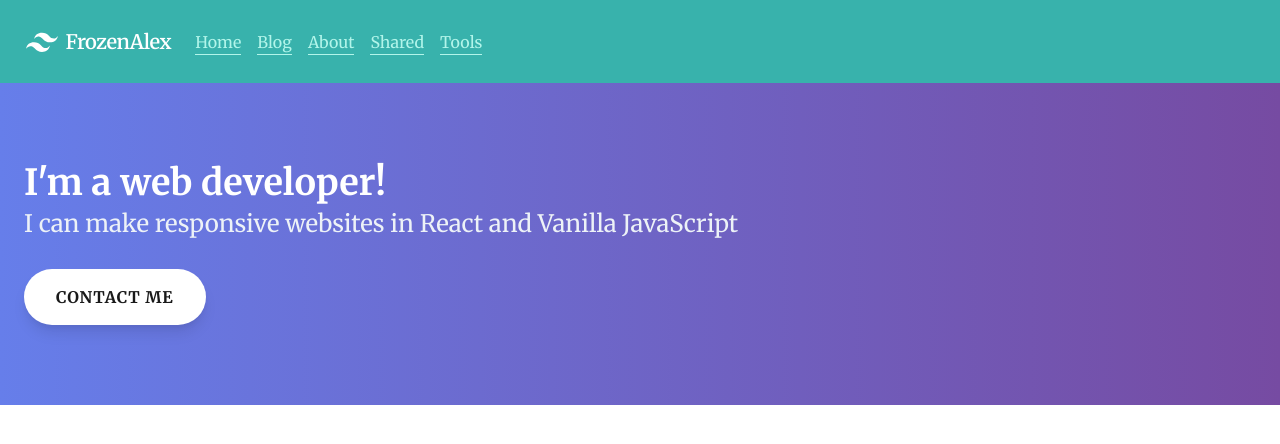
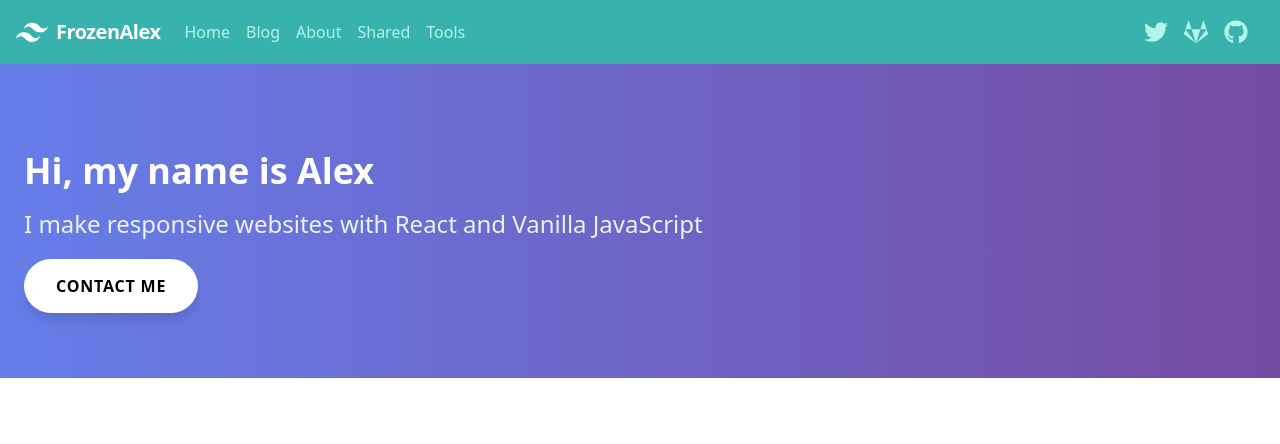
Before and after one commit to Ratstail91/frozenalex.github.io, a Gatsby site: page / in a window 1280 px wide. Built offline with nearby package versions, Linux system fonts and the light colour scheme; Gatsby itself is replaced by a stand-in of ours; some packages are replaced by stand-ins of ours.

Commit message:
Add social icons and rename to jsx

```diff
--- a/gatsby-browser.js
+++ b/gatsby-browser.js
@@ -1,5 +1,3 @@
 // custom typefaces
-import "typeface-montserrat"
-import "typeface-merriweather"
 
 import "prismjs/themes/prism.css"
--- a/gatsby-config.js
+++ b/gatsby-config.js
@@ -86,12 +86,6 @@ module.exports = {
     },
     `gatsby-plugin-react-helmet`,
     {
-      resolve: `gatsby-plugin-typography`,
-      options: {
-        pathToConfigModule: `src/utils/typography`,
-      },
-    },
-    {
       resolve: `gatsby-plugin-postcss`,
       options: {
         postCssPlugins: [
--- a/gatsby-node.js
+++ b/gatsby-node.js
@@ -4,7 +4,7 @@ const { createFilePath } = require(`gatsby-source-filesystem`)
 exports.createPages = async ({ graphql, actions }) => {
   const { createPage } = actions
 
-  const blogPost = path.resolve(`./src/templates/blog-post.js`)
+  const blogPost = path.resolve(`./src/templates/blog-post.jsx`)
   const result = await graphql(
     `
       {
--- a/package.json
+++ b/package.json
@@ -8,6 +8,9 @@
     "url": "https://github.com/gatsbyjs/gatsby/issues"
   },
   "dependencies": {
+    "@types/node": "^13.9.2",
+    "@types/react": "^16.9.23",
+    "@types/react-dom": "^16.9.5",
     "cssnano": "^4.1.10",
     "cwebp-bin": "^5.1.0",
     "gatsby": "^2.19.45",
@@ -19,6 +22,7 @@
     "gatsby-plugin-postcss": "^2.1.22",
     "gatsby-plugin-react-helmet": "^3.1.24",
     "gatsby-plugin-sharp": "^2.4.13",
+    "gatsby-plugin-typescript": "^2.2.5",
     "gatsby-plugin-typography": "^2.3.25",
     "gatsby-remark-copy-linked-files": "^2.1.40",
     "gatsby-remark-images": "^3.1.50",
@@ -36,6 +40,7 @@
     "react": "^16.12.0",
     "react-dom": "^16.12.0",
     "react-helmet": "^5.2.1",
+    "react-icons": "^3.9.0",
     "react-typography": "^0.16.19",
     "tailwindcss": "^1.2.0",
     "typeface-merriweather": "0.0.72",
--- a/src/components/header.jsx
+++ b/src/components/header.jsx
@@ -1,5 +1,7 @@
 import React from "react"
 import { Link } from "gatsby"
+
+import { FaBeer, FaTwitter, FaTwitch, FaGithub, FaGitlab } from 'react-icons/fa';
 
 class Header extends React.Component {
     constructor(props) {
@@ -23,21 +25,36 @@ class Header extends React.Component {
                             <svg class="fill-current h-3 w-3" viewBox="0 0 20 20" xmlns="http://www.w3.org/2000/svg"><title>Menu</title><path d="M0 3h20v2H0V3zm0 6h20v2H0V9zm0 6h20v2H0v-2z" /></svg>
                         </button>
                     </div>
-                    <div class={`w-full block flex-grow lg:flex lg:items-center lg:w-auto ${this.state.open ? "":"hidden"}`} >
-                        <div class="text-md lg:flex-grow">
+                    <div class={`w-full block flex-grow lg:flex lg:items-center lg:w-auto ${this.state.open ? "" : "hidden"}`} >
+                        <div class="text-md lg:flex-grow flex">
                             <Link className="block mt-4 lg:inline-block lg:mt-0 text-teal-200 hover:text-white mr-4" activeClassName="text-white" to="/">Home</Link>
                             <Link className="block mt-4 lg:inline-block lg:mt-0 text-teal-200 hover:text-white mr-4" activeClassName="text-white" to="/blog">Blog</Link>
                             <Link className="block mt-4 lg:inline-block lg:mt-0 text-teal-200 hover:text-white mr-4" activeClassName="text-white" to="/about">About</Link>
                             <a className="block mt-4 lg:inline-block lg:mt-0 text-teal-200 hover:text-white mr-4" href="https://cloud.alexx.ml/s/cmkGzPCqf592R6j" target="__blank">Shared</a>
                             <a className="block mt-4 lg:inline-block lg:mt-0 text-teal-200 hover:text-white mr-4" href="https://cloud.alexx.ml/s/pw6e9KqtS5L7fRp" target="__blank">Tools</a>
                         </div>
+                        <div class="text-md lg:flex-shrink flex">
+                            <a className="block mt-4 lg:inline-block lg:mt-0 text-teal-200 hover:text-white mr-4"
+                                href="https://twitter.com/FrosteeAlex" target="__blank">
+                                <FaTwitter size={24}/>
+                            </a>
+                            <a className="block mt-4 lg:inline-block lg:mt-0 text-teal-200 hover:text-white mr-4"
+                                href="https://gitlab.com/FrozenAlex" target="__blank">
+                                <FaGitlab size={24}/>
+                            </a>
+                            <a className="block mt-4 lg:inline-block lg:mt-0 text-teal-200 hover:text-white mr-4"
+                                href="https://github.com/FrozenAlex" target="__blank">
+                                <FaGithub size={24}/>
+                            </a>
+                        </div>
                     </div>
+
                 </nav>
             </header>
         )
     }
-    toggleNavBar(){
-        this.setState({open:!this.state.open});
+    toggleNavBar() {
+        this.setState({ open: !this.state.open });
     }
 }
 export default Header
--- a/src/layouts/layout.jsx
+++ b/src/layouts/layout.jsx
@@ -9,7 +9,7 @@ const Layout = ({ shrink, location, title, children }) => {
   return (
     <div className="app" >
       <Header></Header>
-      <main class={`${shrink?"container mx-auto px-4":""}`}>{children}</main>
+      <main class={`${shrink?"container mx-auto px-4 sm:px-1":""}`}>{children}</main>
       {/* <footer>
         © {new Date().getFullYear()}, FrozenAlex, Built with
         {` `}
--- a/src/pages/blog.jsx
+++ b/src/pages/blog.jsx
@@ -21,7 +21,7 @@ const BlogIndex = ({ data, location }) => {
                     {posts.map(({ node }) => {
                         const title = node.frontmatter.title || node.fields.slug
                         return (
-                            <Link className="shadow-none m-4 border-none no-underline flex-grow lg:max-w-sm" to={node.fields.slug} >
+                            <Link className="shadow-none m-4 sm:m-2 border-none no-underline flex-grow lg:max-w-sm" to={node.fields.slug} >
                                 <article key={node.fields.slug} class=" rounded overflow-hidden shadow-lg">
                                     <Img className="w-full" fluid={node.frontmatter.featuredImage.childImageSharp.fluid} />
                                     <div class="px-6 py-4">
--- a/src/pages/index.jsx
+++ b/src/pages/index.jsx
@@ -3,6 +3,7 @@ import { Link, graphql } from "gatsby"
 
 import Layout from "../layouts/layout.jsx"
 import SEO from "../components/seo"
+import { FaGithub } from "react-icons/fa"
 
 const SiteIndex = ({ data, location }) => {
   const siteTitle = data.site.siteMetadata.title
@@ -11,18 +12,20 @@ const SiteIndex = ({ data, location }) => {
   return (
     <Layout location={location} title={siteTitle}>
       <SEO title="Alex Blog" />
-      <div className="py-20" style={{ "background": "linear-gradient(90deg, #667eea 0%, #764ba2 100%)" }}
-      >
+      {/* Hero */}
+      <div
+        className="py-20"
+        style={{ "background": "linear-gradient(90deg, #667eea 0%, #764ba2 100%)" }}>
         <div className="container mx-auto px-6">
           <h2 class="text-4xl font-bold mb-2 text-white">
-            I'm a web developer!
+            Hi, my name is Alex
         </h2>
           <h3 class="text-2xl mb-8 text-gray-200">
-            I can make responsive websites in React and Vanilla JavaScript
+            I make responsive websites with React and Vanilla JavaScript
         </h3>
-          <button class="bg-white font-bold rounded-full py-4 px-8 shadow-lg uppercase tracking-wider">
+          <a href="https://frozen-feedback.herokuapp.com" class="bg-white font-bold rounded-full py-4 px-8 shadow-lg uppercase tracking-wider">
             Contact me
-          </button>
+          </a>
         </div>
       </div>
     </Layout>
--- a/src/style/index.css
+++ b/src/style/index.css
@@ -19,6 +19,5 @@
     align-items: center;
     justify-content: space-between;
     flex-wrap: wrap;
-    padding: 1.6rem;
-
+    padding: 1rem;
 }
--- a/src/templates/blog-post.js
+++ b/src/templates/blog-post.jsx
@@ -11,7 +11,7 @@ const BlogPostTemplate = ({ data, pageContext, location }) => {
   const { previous, next } = pageContext
 
   return (
-    <Layout shrink="true" location={location} title={siteTitle}>
+    <Layout shrink={true} location={location} title={siteTitle}>
       <SEO
         title={post.frontmatter.title}
         description={post.frontmatter.description || post.excerpt}
--- a/src/utils/typography.js
+++ /dev/null
@@ -1,23 +0,0 @@
-import Typography from "typography"
-import Wordpress2016 from "typography-theme-wordpress-2016"
-
-Wordpress2016.overrideThemeStyles = () => {
-  return {
-    "a.gatsby-resp-image-link": {
-      boxShadow: `none`,
-    },
-  }
-}
-
-delete Wordpress2016.googleFonts
-
-const typography = new Typography(Wordpress2016)
-
-// Hot reload typography in development.
-if (process.env.NODE_ENV !== `production`) {
-  typography.injectStyles()
-}
-
-export default typography
-export const rhythm = typography.rhythm
-export const scale = typography.scale
```
Also changed, not shown: 1 other file.
